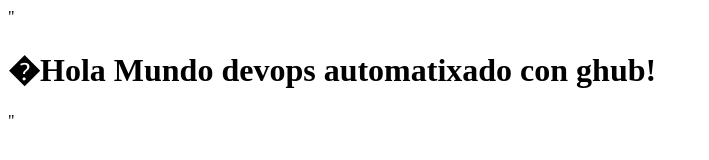
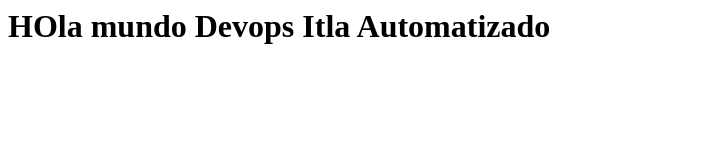
Before and after one commit to TaironAntonio/Parcial-1, a website: page index.html in a window 1280 px wide. Shown: the whole page, without its empty margins (0-709 px from the left). Drawn offline with Linux system fonts and the light colour scheme.

Commit message:
Mi Commit 6

```diff
--- a/index.html
+++ b/index.html
@@ -1 +1 @@
-"<!DOCTYPE html><html><head><title>Parcial 1</title></head><body><h1>�Hola Mundo devops automatixado con ghub!</h1></body></html>"
+<h1>HOla mundo Devops Itla Automatizado</h1>
```
